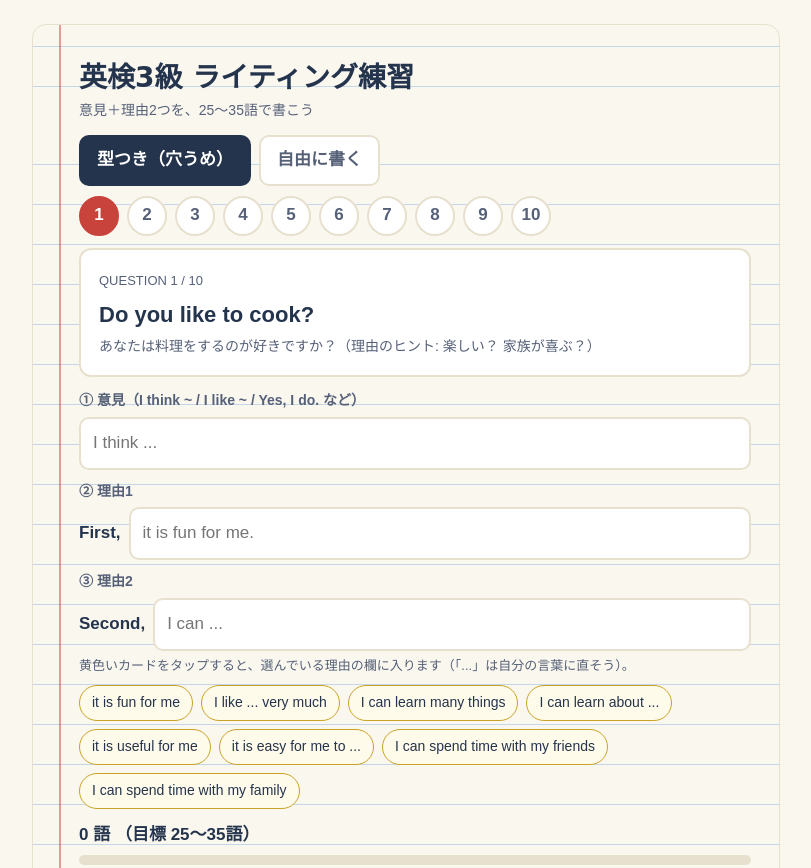
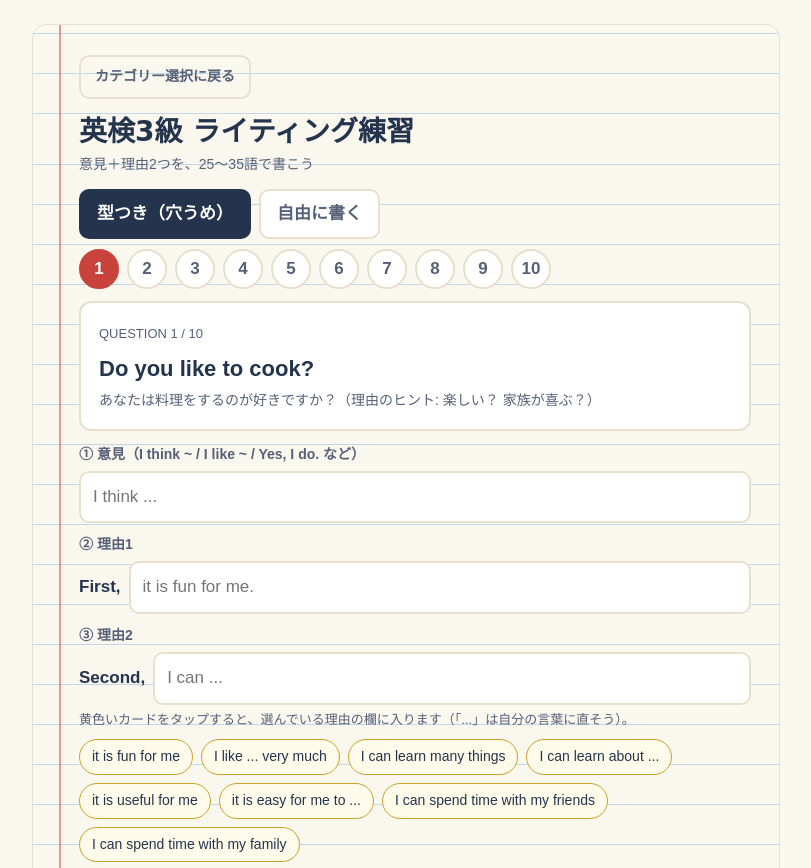
Before and after one commit to kekkoda-lab/riku, a plain HTML site: page eiken3_writing.html in a window 1280 px wide. Shown: the top 868 px of the page, without its empty margins (234-1045 px from the left). Drawn offline with Linux system fonts and the light colour scheme; a web font is replaced by a local one.

Commit message:
Add files via upload

```diff
--- a/eiken3_writing.html
+++ b/eiken3_writing.html
@@ -49,6 +49,8 @@ ul.chk{list-style:none;padding:0;margin:8px 0;font-size:15px}
 .model{background:#F1F7F3;color:#24344D;border:2px solid var(--ok);border-radius:12px;padding:14px 18px}
 .model p{margin:4px 0}
 .note{font-size:13px;color:var(--soft);margin:4px 0}
+.back{display:inline-block;margin:0 0 10px;padding:8px 14px;border:2px solid var(--line);border-radius:10px;color:var(--soft);font-weight:700;font-size:14px;text-decoration:none}
+.back:hover{border-color:var(--ink);color:var(--ink)}
 </style>
 </head>
 <body>
@@ -99,7 +101,8 @@ function render(){
   :`<label>あなたの答え（意見 + 理由2つ）</label>
     <textarea id="free" placeholder="I think ... First, ... Second, ...">${esc(d.free)}</textarea>
     <p class="note">型: I think ~. / First, ~. / Second, ~.</p>`;
-  $('#page').innerHTML=`<h1>英検3級 ライティング練習</h1>
+  $('#page').innerHTML=`<a class="back" href="/riku/new01">カテゴリー選択に戻る</a>
+  <h1>英検3級 ライティング練習</h1>
   <p class="sub">意見＋理由2つを、25〜35語で書こう</p>
   <div class="tabs"><button class="tab${S.mode==='template'?' on':''}" data-m="template">型つき（穴うめ）</button><button class="tab${S.mode==='free'?' on':''}" data-m="free">自由に書く</button></div>
   <div class="pills">${pills}</div>
```
